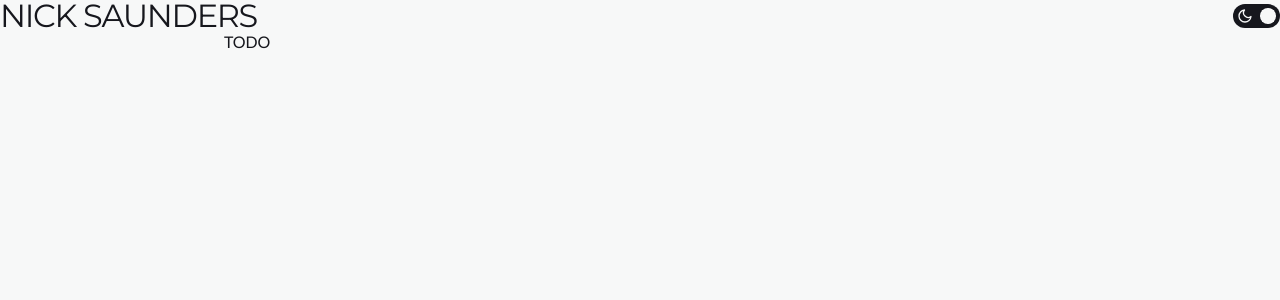
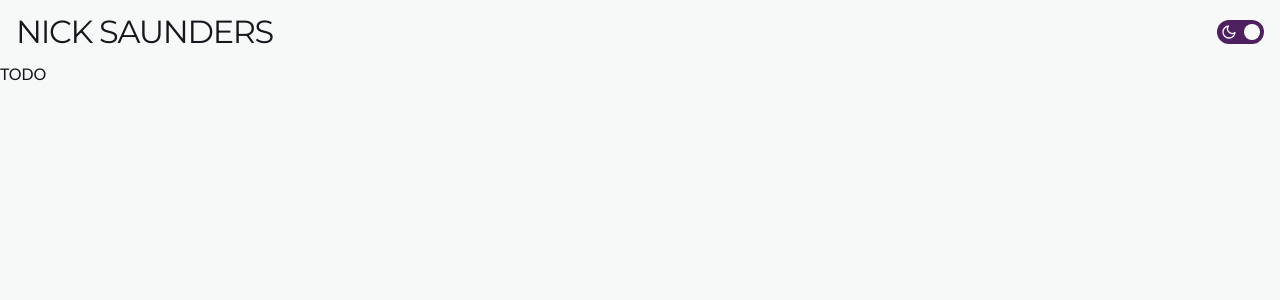
Before and after one commit to nsaunders-archived/nsaunders.github.io, a Next.js app: page / in a window 1280 px wide. Shown: the top 300 px of the page. Built offline with nearby package versions, Linux system fonts and the light colour scheme; a small style sheet from the web is missing.

Commit message:
Design enhancements

```diff
--- a/package.json
+++ b/package.json
@@ -13,6 +13,7 @@
     "@types/prismjs": "^1.26.0",
     "@types/react": "18.2.14",
     "@types/react-dom": "18.2.6",
+    "@typescript-eslint/eslint-plugin": "^5.61.0",
     "clsx": "^1.2.1",
     "eslint": "8.44.0",
     "eslint-config-next": "13.4.7",
--- a/src/app/layout.tsx
+++ b/src/app/layout.tsx
@@ -26,22 +26,11 @@ export default function RootLayout({
           margin: 0,
           background: "var(--background)",
           color: "var(--white)",
-          display: "flex",
-          flexDirection: "column",
-          alignItems: "center",
         }}
       >
         <Providers>
           <Header />
-          <div
-            style={{
-              width: "calc(100vw - var(--margin-x) * 2)",
-              maxWidth: 832,
-              boxSizing: "border-box",
-            }}
-          >
-            {children}
-          </div>
+          {children}
         </Providers>
       </body>
     </html>
@@ -56,6 +45,8 @@ function Header() {
         display: "flex",
         alignItems: "center",
         justifyContent: "space-between",
+        padding: 16,
+        boxSizing: "border-box",
       }}
     >
       <h1
--- a/src/app/theme-switcher.tsx
+++ b/src/app/theme-switcher.tsx
@@ -3,6 +3,7 @@
 import { useEffect, useState } from "react";
 import { useTheme } from "next-themes";
 import { Moon, Sun } from "@/components/icons";
+import useFocus from "@/hooks/useFocus";
 
 export default function ThemeSwitcher() {
   const [mounted, setMounted] = useState(false);
@@ -12,16 +13,21 @@ export default function ThemeSwitcher() {
     setMounted(true);
   }, []);
 
+  const [focus, { onFocus, onBlur }] = useFocus();
+
   return mounted ? (
     <label
       style={{
         position: "relative",
         display: "inline-flex",
         alignItems: "center",
-        background: "var(--white)",
+        background: theme === "dark" ? "var(--gold-300)" : "var(--purple-200)",
         color: "var(--black)",
         borderRadius: 999,
         padding: 4,
+        boxShadow: focus
+          ? "0 0 0 2px var(--background),0 0 0 4px var(--blue-500)"
+          : undefined,
       }}
     >
       <Moon />
@@ -31,11 +37,9 @@ export default function ThemeSwitcher() {
         onChange={({ target: { checked } }) => {
           setTheme(checked ? "light" : "dark");
         }}
-        style={{
-          visibility: "hidden",
-          width: 0,
-          height: 0,
-        }}
+        style={{ width: 0, height: 0 }}
+        onFocus={onFocus}
+        onBlur={onBlur}
       />
       <Sun />
       <div
--- /dev/null
+++ b/src/utils/isExhausted.ts
@@ -0,0 +1,5 @@
+import { F } from "ts-toolbelt";
+
+export function ifExhausted<T, U>(props: F.Exact<T, {}>, u: U): U {
+  return u;
+}
```
Also changed, not shown: src/app/posts/[name]/page.tsx (+26 -1 lines), src/components/PageBlock.tsx (added, +40 -0 lines), .eslintrc.json, 1 other file (tests, documents, lock files or other folders).
